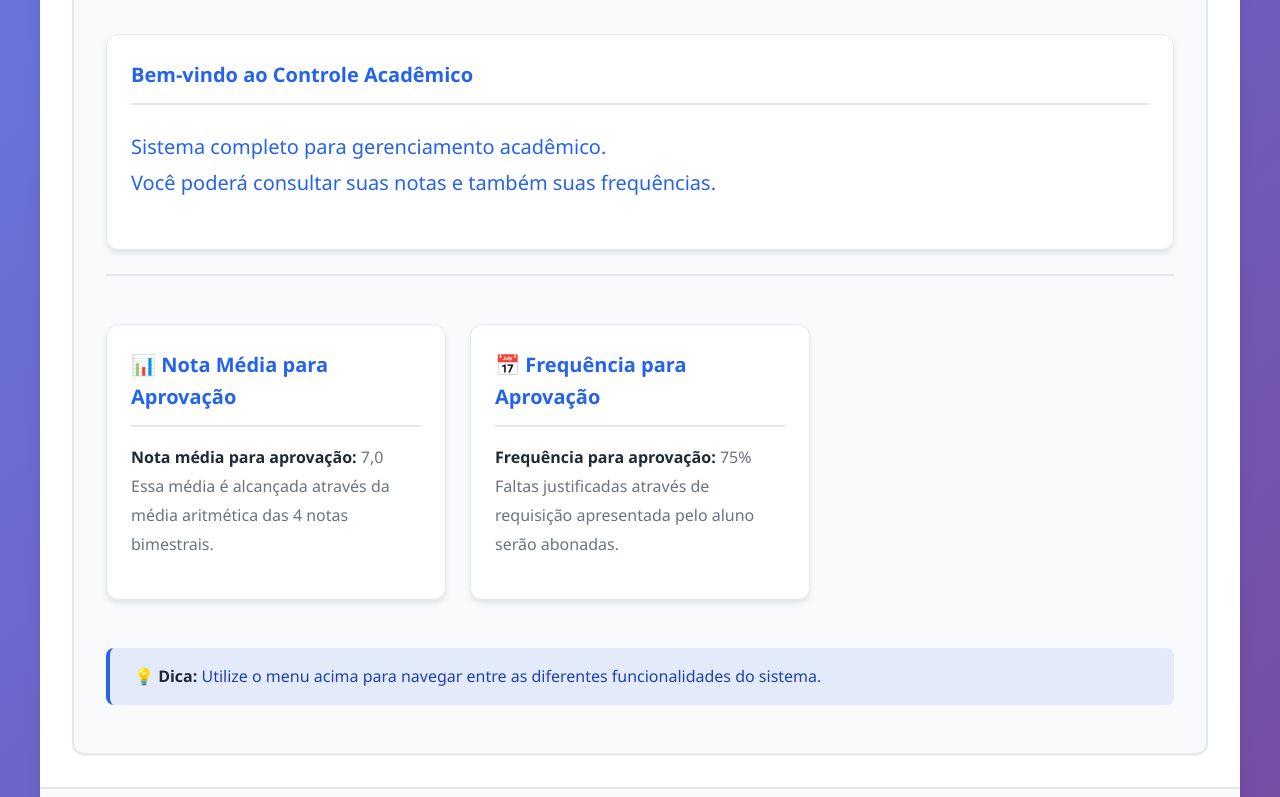
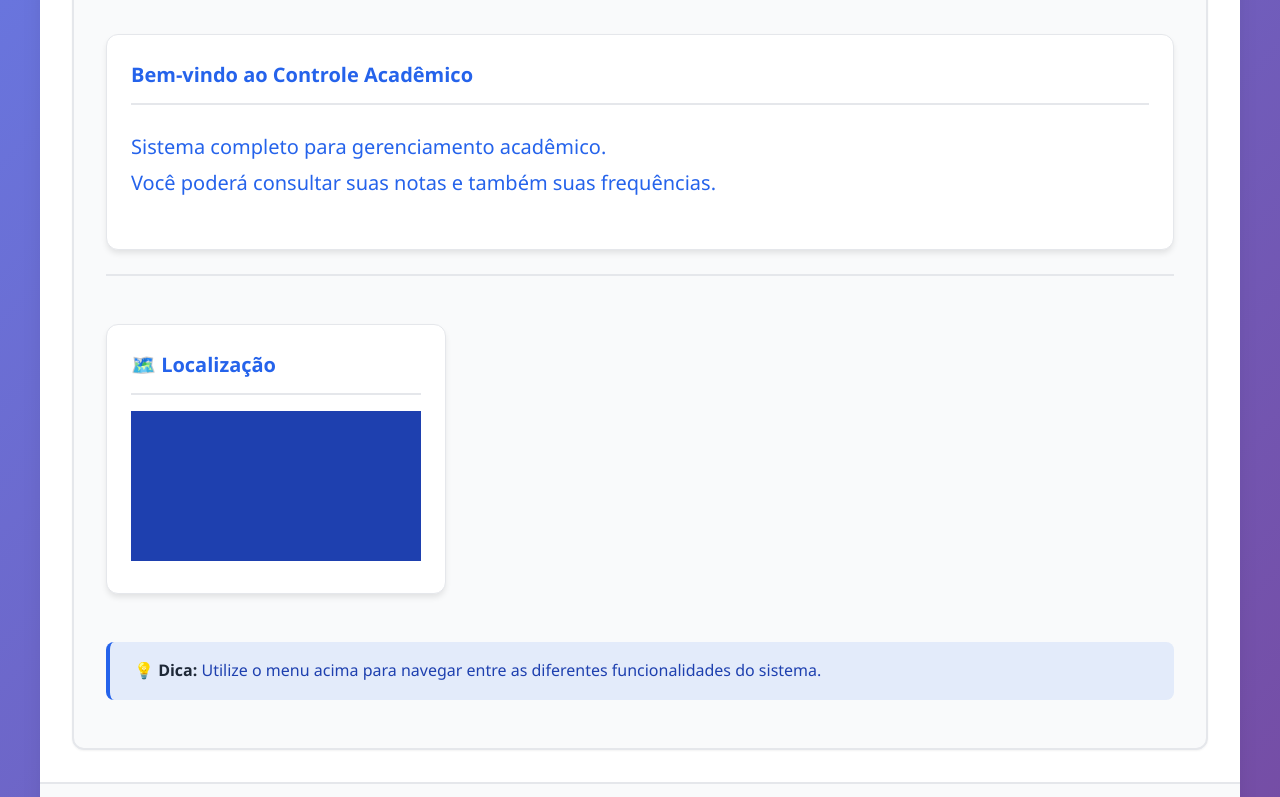
Before and after one commit to gabON-17/front-end-php, a website built with webpack: page public/index.html in a window 1280 px wide. Shown: the part 474-1271 px from the top of the page. Built offline with nearby package versions, Linux system fonts and the light colour scheme.

Commit message:
fetch: Adição da localização da escola

```diff
--- /dev/null
+++ b/public/css/location.css
@@ -0,0 +1,7 @@
+body {
+    margin: 0;
+    padding: 0;
+    text-align: center;
+    background-color: #1e40af;
+    color: white;
+}
--- a/public/index.html
+++ b/public/index.html
@@ -71,24 +71,9 @@
 
           <div class="grid">
             <div class="card">
-              <div class="card-header">📊 Nota Média para Aprovação</div>
+              <div class="card-header">🗺️ Localização</div>
               <div class="card-body">
-                <p>
-                  <strong>Nota média para aprovação:</strong> 7,0<br />
-                  Essa média é alcançada através da média aritmética das 4 notas
-                  bimestrais.
-                </p>
-              </div>
-            </div>
-
-            <div class="card">
-              <div class="card-header">📅 Frequência para Aprovação</div>
-              <div class="card-body">
-                <p>
-                  <strong>Frequência para aprovação:</strong> 75%<br />
-                  Faltas justificadas através de requisição apresentada pelo
-                  aluno serão abonadas.
-                </p>
+                <iframe src="pages/location.html" frameborder="0" width="100%" height="150%"></iframe>
               </div>
             </div>
           </div>
--- /dev/null
+++ b/public/pages/location.html
@@ -0,0 +1,12 @@
+<!DOCTYPE html>
+<html lang="en">
+<head>
+    <meta charset="UTF-8">
+    <meta name="viewport" content="width=device-width, initial-scale=1.0">
+    <title>Localização</title>
+    <link rel="stylesheet" href="../css/location.css">
+</head>
+<body>
+    <iframe src="https://www.google.com/maps/embed?pb=!1m18!1m12!1m3!1d3753.5288894958853!2d-43.956231125632186!3d-19.817562334815474!2m3!1f0!2f0!3f0!3m2!1i1024!2i768!4f13.1!3m3!1m2!1s0xa68ffffbdae3e9%3A0x48da578acf75fddf!2sProz%20Educa%C3%A7%C3%A3o%20-%20Venda%20Nova!5e0!3m2!1spt-PT!2sbr!4v1764112583428!5m2!1spt-PT!2sbr" width="600" height="450" style="border:0;" allowfullscreen="" loading="lazy" referrerpolicy="no-referrer-when-downgrade"></iframe>
+</body>
+</html>
```
